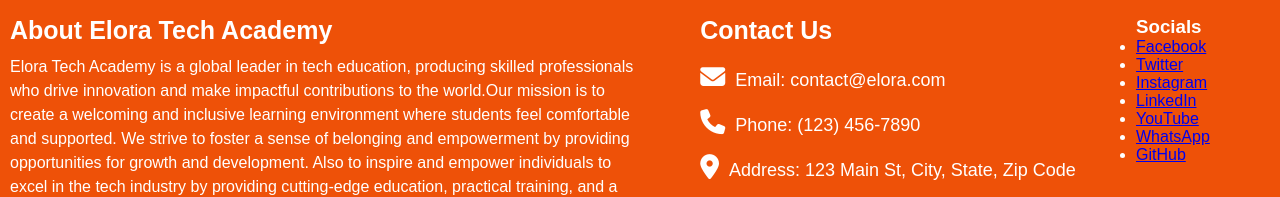
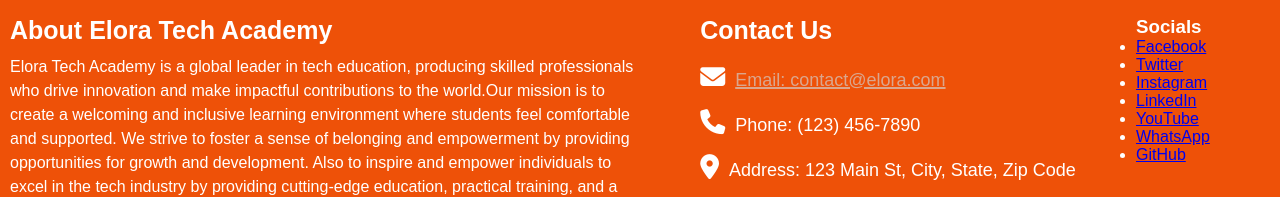
Before and after one commit to EloraPeter/Elora-Academy, a plain HTML site: page index.html in a window 1280 px wide. In both pictures the pointer is over the link "Email: contact@elora.com". Shown: the part 7515-7712 px from the top of the page. Drawn offline with Linux system fonts and the light colour scheme.

Commit message:
Dec 22, 2024, 9:12 PM

```diff
--- a/style.css
+++ b/style.css
@@ -580,17 +580,7 @@ footer .footer-info .contact .contact-link a{
     text-decoration: none;
     font-size: 18px;
 }
-footer a:hover {
-    text-decoration: none;
-    color: rgb(238, 91, 23);
+footer .footer-info .contact .contact-link a:hover{
+    text-decoration: underline 2px solid;
+    color: rgb(219, 166, 141);
 }
-
-/* footer p {
-    font-size: 16px;
-    margin: 5px 0;
-}
-footer a {
-    color: #fff;
-    text-decoration: underline;
-}
- */
```
